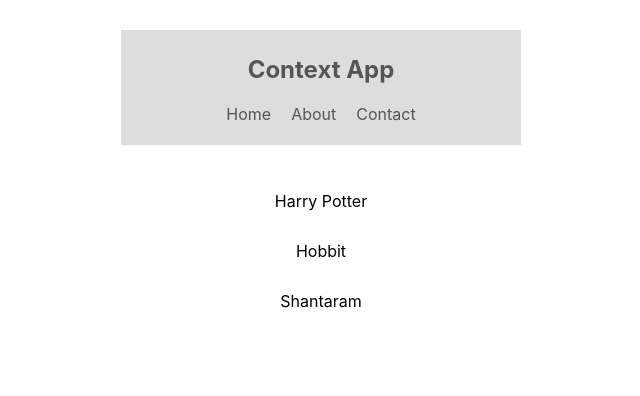
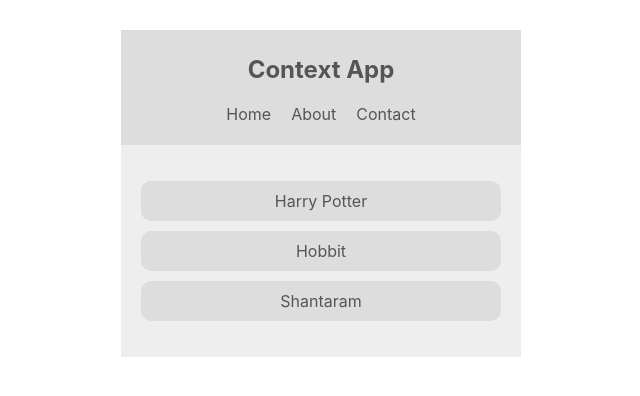
Before and after one commit to Duckjaniels/React_context_hooks, a React (Create React App) app in the folder contextapp/: page / in a window 1280 px wide. Shown: the top 396 px of the page, without its empty margins (319-959 px from the left). Built offline with nearby package versions, Linux system fonts and the light colour scheme.

Commit message:
Consuming context into components Navbar and BookList

```diff
--- a/contextapp/src/components/BookList.js
+++ b/contextapp/src/components/BookList.js
@@ -1,13 +1,21 @@
 import React, { Component } from "react";
+import { ThemeContext } from "../contexts/ThemeContext";
 
 class BookList extends Component {
+  static contextType = ThemeContext;
+
   render() {
+    const { isLightTheme, light, dark } = this.context;
+    const theme = isLightTheme ? light : dark;
     return (
-      <div className="book-list">
+      <div
+        className="book-list"
+        style={{ color: theme.syntax, background: theme.bg }}
+      >
         <ul>
-          <li>Harry Potter</li>
-          <li>Hobbit</li>
-          <li>Shantaram</li>
+          <li style={{ background: theme.ui }}>Harry Potter</li>
+          <li style={{ background: theme.ui }}>Hobbit</li>
+          <li style={{ background: theme.ui }}>Shantaram</li>
         </ul>
       </div>
     );
```
